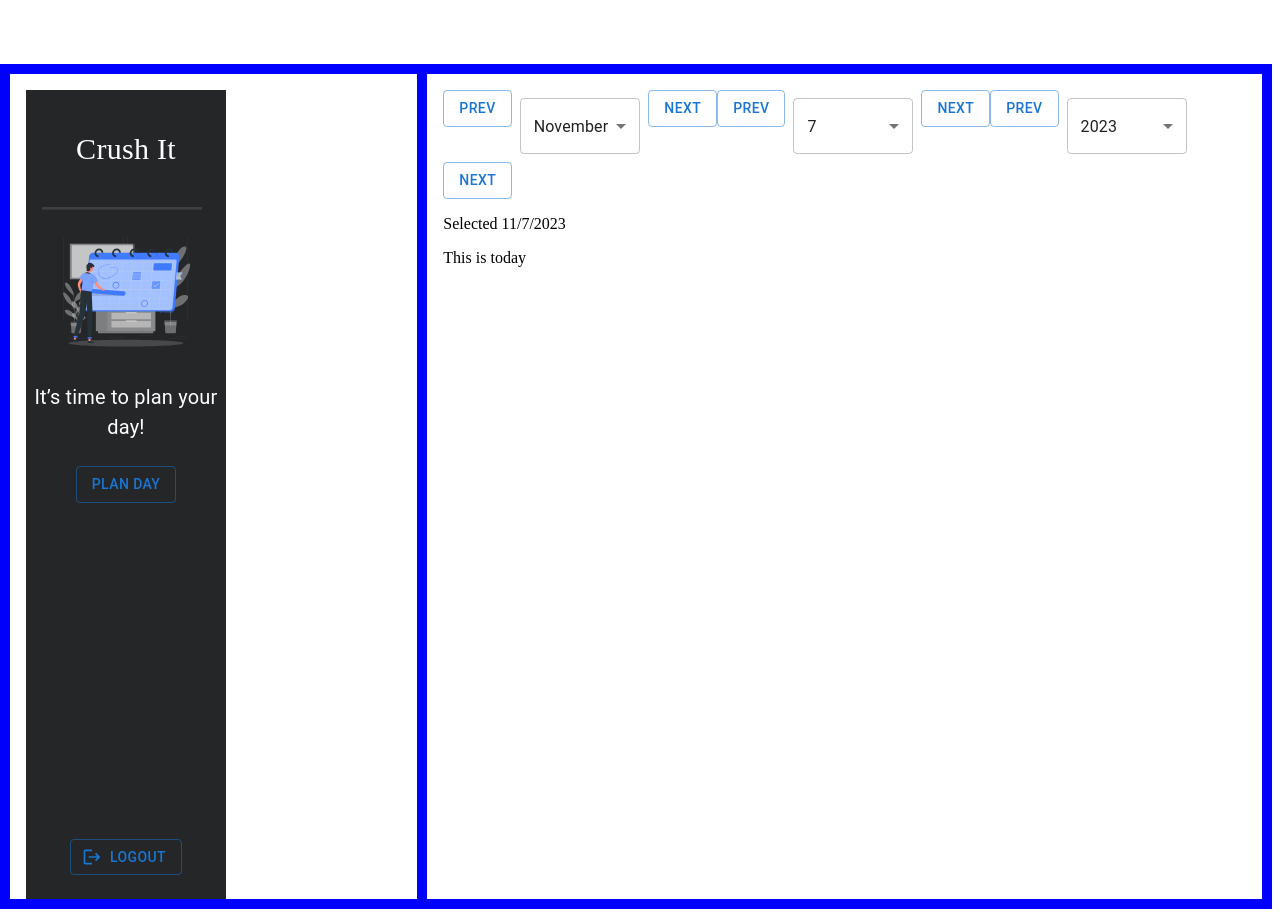
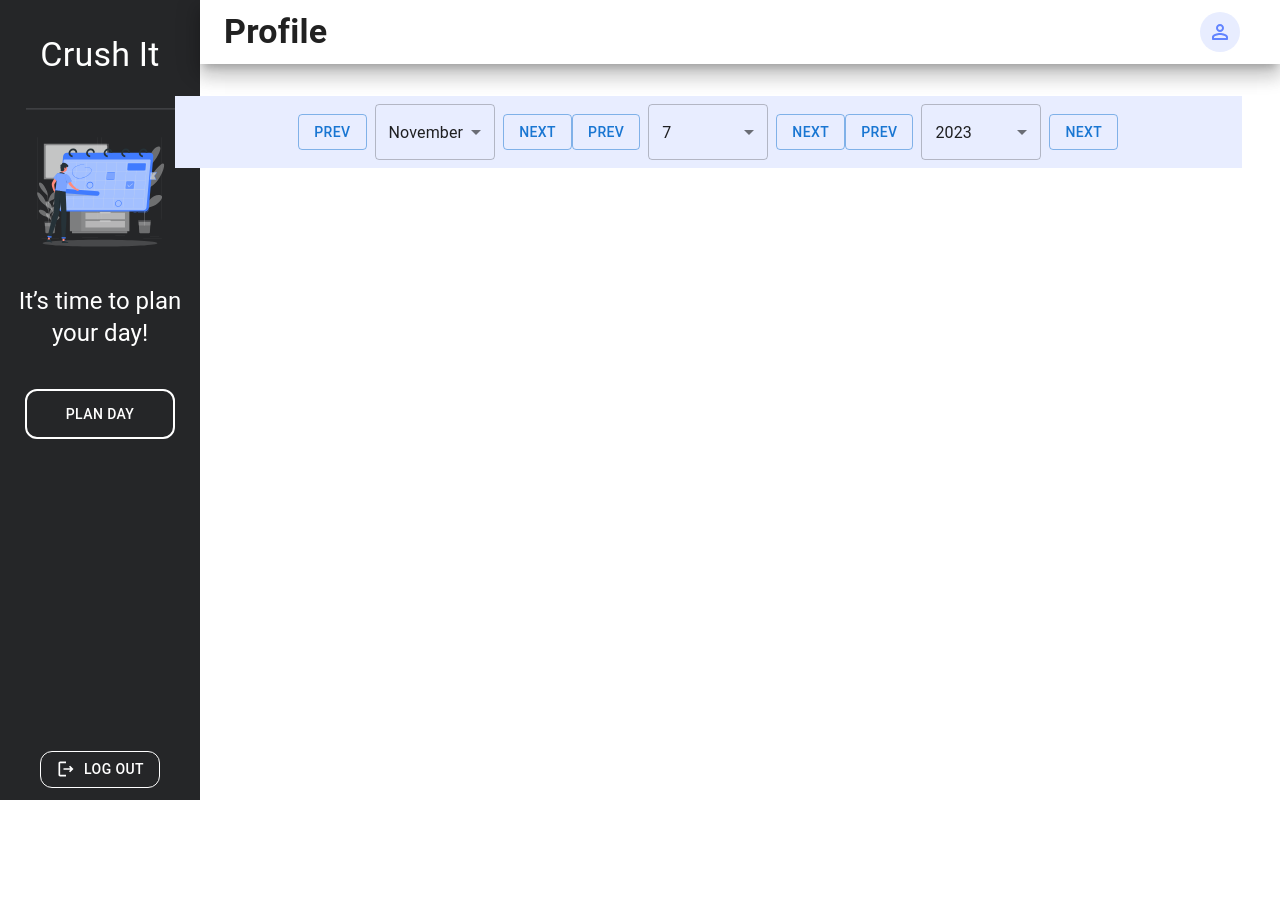
Before and after one commit to jcabrera2502/NJIT-Lowlanders, a React (Create React App) app in the folder frontend/: page /TasksAppts in a window 1280 px wide. After the commit the page ends 804 px from the top, so only its background shows below. Built offline with nearby package versions, Linux system fonts and the light colour scheme; no server answers.

Commit message:
Edited tasks page styling.

```diff
--- a/frontend/src/components/Central-Components/Profile.jsx
+++ b/frontend/src/components/Central-Components/Profile.jsx
@@ -239,6 +239,7 @@ const Profile = () => {
                         </Toolbar>
                     </AppBar>
                 {/* Page information*/}
+
                 <Grid item xs={10}>
                     <Box sx={{mt: 12, width: "100%"}}>
                         <FormControl sx={{width: "100%"}}>
--- a/frontend/src/components/Central-Components/TasksAppts.jsx
+++ b/frontend/src/components/Central-Components/TasksAppts.jsx
@@ -1,7 +1,7 @@
 import { onAuthStateChanged } from "firebase/auth";
 import React, { useEffect, useState } from "react";
 import { auth } from "../../firebase";
-import { Typography, CssBaseline, Box, MenuItem, Divider, Button, Container, Grid} from "@mui/material";
+import { Typography, CssBaseline, Box, MenuItem, Divider, Button, AppBar, Grid, Toolbar, Avatar} from "@mui/material";
 import FormControl from "@mui/material/FormControl";
 import Select from "@mui/material/Select";
 import { getCurrentMonth, getCurrentDay, getCurrentYear,
@@ -10,10 +10,47 @@ import { getCurrentMonth, getCurrentDay, getCurrentYear,
 import WebIcon from "../../Images/Logo.svg";
 import { display, positions, sizing  } from '@mui/system';
 import LogoutIcon from '@mui/icons-material/Logout';
-
+import PermIdentityRoundedIcon from '@mui/icons-material/PermIdentityRounded';
+import LogoutOutlinedIcon from '@mui/icons-material/LogoutOutlined';
+import axios from "axios";
 
 
 const TasksAppts = () => {
+    const [user, setUser] = useState(null);
+    const [userPresentInDatabase, setUserPresentInDatabase] = useState(false);
+    const [data, setData] = useState(null);
+    const fetchUserData = async (user) => {
+        if (!userPresentInDatabase) {
+            const response = await axios.get("/api/email", {
+                params: {
+                    email: user.email,
+                }
+            });
+
+            if (response) {
+                setUserPresentInDatabase(true);
+                console.log("User already in database");
+                console.log(response.data);
+                setData(response.data);
+            }
+        }
+    };
+    useEffect(() => {
+        onAuthStateChanged(auth, (user) => {
+            if (user) {
+                setUser(user);
+            } else {
+                setUser(null);
+            }
+        });
+    }, []);
+    useEffect(() => {
+        if (user) {
+            fetchUserData(user);
+
+        }
+    }, [user]);
+
     const [month, setMonth] = React.useState(getCurrentMonth);
     const handleMonthChange = (event) => {
         //console.log("choice " + event.target.value);
@@ -75,43 +112,53 @@ const TasksAppts = () => {
 
 
     return(
-        // <CssBaseline>
-            <Box sx={{ mt: 10, ml: 1, flexGrow: 1 }}>
-                <Grid container spacing={2} style={{ mt: 10, ml: 1, border: "10px solid blue" }}>
-                    <Grid item xs style={{ borderRight: "10px solid blue", display: "flex", justifyContent: "flex-start" }}>
-                        <Box  textAlign={"center"} sx={{
+        <CssBaseline>
+        <Grid container>
+            <Grid item xs={1.64}>
+            <Box positions="left" textAlign={"center"} sx={{
                 color: '#FFFFFF',
                 background: '#252628',
-                            height: '100%',
+                height: "100vh",
                 width: '200px',
-
+                padding: "10px",
             }}>
-                            <Typography padding= '36px' fontSize={"30px"} fontFamily={"Fredoka One"}>{`Crush It`}</Typography>
-                            <Divider variant="middle" sx={{ height: 2, width: '160px', bgcolor:'#3E3F42' }} />
-
-                            <Box sx={{padding: "10px"}} >
+                <div class="container-fluid">
+                    <Typography sx ={{mt: 3, mb: 4}} variant="h4">Crush It</Typography>
+                    <Divider variant="middle" color="#3E3F42" sx={{ height: 2, width: '160px' }} />
+                    <Box textAlign={"center"} sx={{padding: "10px"}} >
                         <img src={WebIcon} width={148} height={148} alt="WebIcon" />
                     </Box>
 
-                            <Typography fontSize={"20px"} >{`It’s time to plan your day!`}</Typography>
+                    <Box textAlign={"center"}>
+                        <Typography textAlign={"center"} variant={"h5"}>{`It’s time to plan your day!`}</Typography>
+                            <Button sx={{ mt: 5, mb: 2, borderRadius: 3, width: 150, height: 50, border: "2px solid"}} color="white" variant="outlined">Plan Day</Button>
+                    </Box>
+                </div>
 
-                            <Box>
-                                <Button sx={{ mt: 3, mb: 2,}} variant="outlined">Plan Day</Button>
+                <Box sx={{mt: "32vh"}}>
+                    <Button onClick={() => (window.location.href = "http://localhost:3000/AuthDetails")} sx={{ mt: 5, mb: 2, borderRadius: 3, border: "1px solid"}} color="white" variant="outlined"><LogoutOutlinedIcon sx={{width: 20, height: 20, mr: 1}}/>Log Out</Button>
                 </Box>
-
-                            <Box>
-                                <Button startIcon={<LogoutIcon />} variant="outlined" sx={{ mt: 40, mb: 3 }} type="button"> Logout</Button>
-                            </Box>
-
-
             </Box>
         </Grid>
+            <AppBar elevation={12} color="white" sx={{width: `calc(100% - ${200}px)`}}>
+                <Toolbar>
+                    <Typography sx={{fontWeight: "bold"}}variant="h4">Profile</Typography>
+                    <Box sx={{flexGrow: 1}}></Box>
+                    <Button sx={{textTransform: "none"}} onClick={() => (window.location.href = "http://localhost:3000/Profile")}><Avatar sx={{bgcolor: "#E8EDFF"}}><PermIdentityRoundedIcon sx={{color: "#6284FF"}} /></Avatar><Typography sx={{fontWeight: "bold", color: "black", ml: 1}}>{data?.firstName} {data?.lastName}</Typography></Button>
+                </Toolbar>
+            </AppBar>
 
 
 
-                    <Grid item padding="10px"  xs={8}>
+                    <Grid item xs={10}>
+                        <Box
+                            sx={{mt: 12, width: "100%", bgcolor: "#E8EDFF"}}
+                            display="flex"
+                            justifyContent="center"
+                            alignItems="center"
+                        >
                             <Button variant="outlined" onClick={() => {
-                            if (month == 1) {
+                                if (month === 1) {
                                     setMonth(12);
                                     setYear(year - 1);
                                 }
@@ -272,15 +319,10 @@ const TasksAppts = () => {
                             }}>
                                 Next
                             </Button>
-                        <p>
-                            Selected {month}/{day}/{year}
-                            {isThisCurrent(month, day, year) ? <p>This is today</p> : <p>Today not selected</p>}
-                        </p>
+                        </Box>
                     </Grid>
-
                 </Grid>
-            </Box>
-        // </CssBaseline>
+        </CssBaseline>
     );
 }
 
```
Lines whose indentation alone changed are shown as unchanged.
